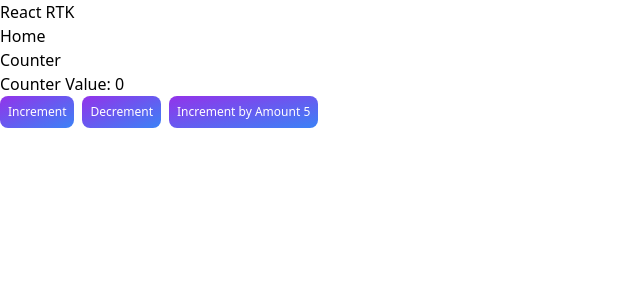
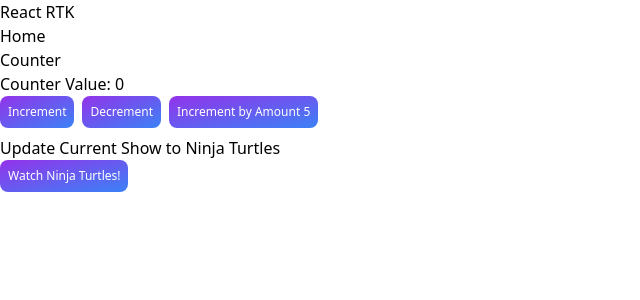
Before and after one commit to pagarevijayy/dev-dojo, a React (Vite) app in the folder kata-react-rtk/: page /counter in a window 1280 px wide. Shown: the top 300 px of the page, without its empty margins (0-640 px from the left). Built offline with nearby package versions, Linux system fonts and the light colour scheme.

Commit message:
second reducer

```diff
--- a/kata-react-rtk/src/App.tsx
+++ b/kata-react-rtk/src/App.tsx
@@ -33,7 +33,7 @@ const router = createBrowserRouter([
 
 function App() {
     return (
-        <div className="p-3">
+        <div className="p-3 text-gray-800">
             <RouterProvider router={router} />
         </div>
     );
--- a/kata-react-rtk/src/pages/Counter.tsx
+++ b/kata-react-rtk/src/pages/Counter.tsx
@@ -5,13 +5,15 @@ import {
     increment,
     incrementByAmount,
 } from "../state/counter/counterSlice";
+import { currentShow } from "../state/watching/watchingSlice";
 
 export default function Counter() {
     const count = useSelector((state: RootState) => state.counter.value);
     const dispatch = useDispatch();
 
     return (
-        <div className="space-y-4">
+        <div className="space-y-4 my-4">
+            <div className="space-y-4 border rounded p-4">
                 <p>Counter Value: {count}</p>
                 <div>
                     <button
@@ -37,5 +39,16 @@ export default function Counter() {
                     </button>
                 </div>
             </div>
+            <div className="space-y-4 border rounded p-4">
+                <p>Update Current Show to Ninja Turtles</p>
+                <button
+                    className="btn-primary"
+                    aria-label="Watch new show: ninja turtles"
+                    onClick={() => dispatch(currentShow("Ninja Turtles"))}
+                >
+                    Watch Ninja Turtles!
+                </button>
+            </div>
+        </div>
     );
 }
--- a/kata-react-rtk/src/pages/Homepage.tsx
+++ b/kata-react-rtk/src/pages/Homepage.tsx
@@ -3,10 +3,17 @@ import { useSelector } from "react-redux";
 
 const Homepage = () => {
     const counterValue = useSelector((state: RootState) => state.counter.value);
+    const currentlyWatching = useSelector(
+        (state: RootState) => state.watching.show,
+    );
     return (
         <div className="space-y-2">
             <h2>Homepage</h2>
-            <p>Counter Value: {counterValue}</p>
+            <section className="text-sm text-gray-600">
+                <p>Stats:</p>
+                <p>Counter: {counterValue}</p>
+                <p>Currently Watching: {currentlyWatching}</p>
+            </section>
         </div>
     );
 };
--- a/kata-react-rtk/src/state/store.ts
+++ b/kata-react-rtk/src/state/store.ts
@@ -1,8 +1,12 @@
 import { configureStore } from '@reduxjs/toolkit'
 import counterReducer from './counter/counterSlice'
+import watchingReducer from './watching/watchingSlice'
 
 export const store = configureStore({
-    reducer: { counter: counterReducer },
+    reducer: {
+        counter: counterReducer,
+        watching: watchingReducer
+    },
 })
 
 // Infer the `RootState` and `AppDispatch` types from the store itself
--- /dev/null
+++ b/kata-react-rtk/src/state/watching/watchingSlice.ts
@@ -0,0 +1,23 @@
+import { createSlice } from "@reduxjs/toolkit";
+import type { PayloadAction } from '@reduxjs/toolkit'
+
+type watchingState = {
+    show: string
+}
+
+const initialState: watchingState = {
+    show: 'Pokemon'
+}
+
+export const watchingSlice = createSlice({
+    name: "watching",
+    initialState: initialState,
+    reducers: {
+        currentShow: (state, action: PayloadAction<string>) => {
+            state.show = action.payload
+        }
+    }
+})
+
+export const { currentShow } = watchingSlice.actions
+export default watchingSlice.reducer
```
Lines whose indentation alone changed are shown as unchanged.
